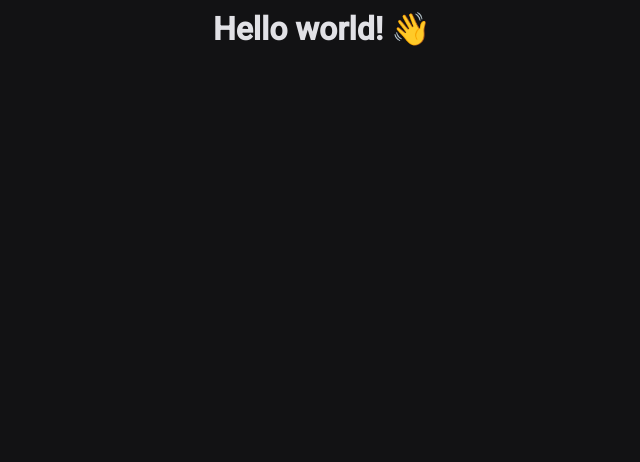
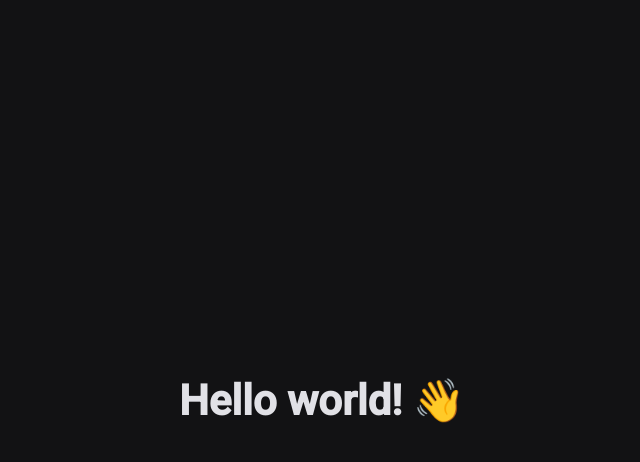
Before and after one commit to giossaurus/21-dias-de-codigo-rocketseat, a plain HTML site: page projeto-dia-02/index.html in a window 1280 px wide. Shown: the whole page, without its empty margins (318-958 px from the left). Drawn offline with Linux system fonts and the light colour scheme.

Commit message:
css ajustado

```diff
--- a/projeto-dia-02/global.css
+++ b/projeto-dia-02/global.css
@@ -8,12 +8,16 @@
 }
 
 .container {
-    margin: auto;
-    width: 60%;
-    padding: 10px;
+    display: flex;
+    justify-content: center;
+    align-items: center;
+    text-align: center;
+    min-height: 100vh;
 }
 
 h1{
     color: #e1e1e6;
     text-align: center;
+    font-weight: 700;
+    font-size: 42px;
 }
```
